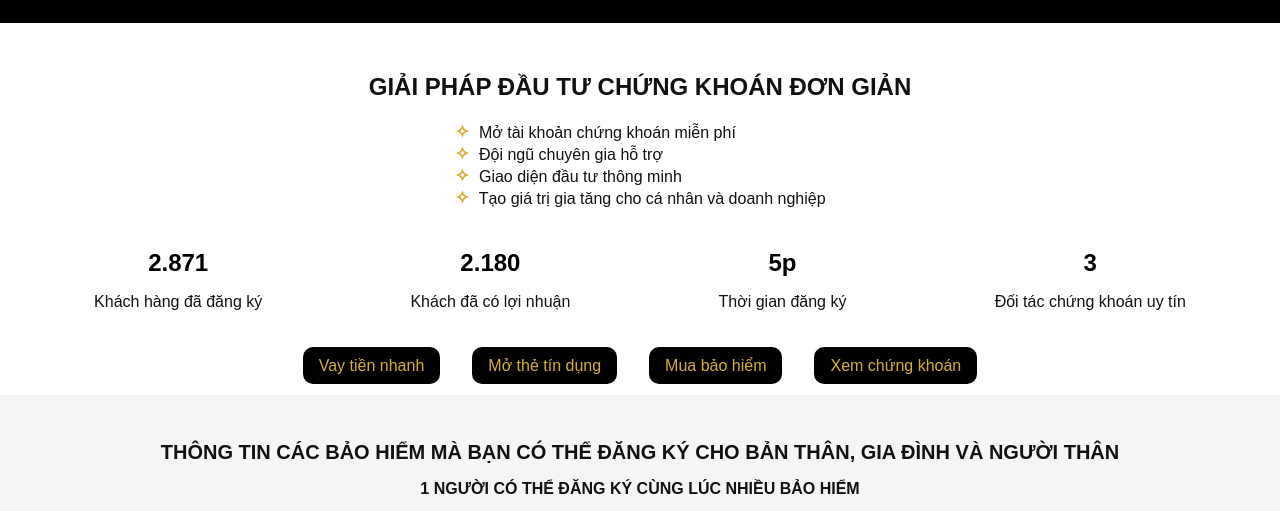
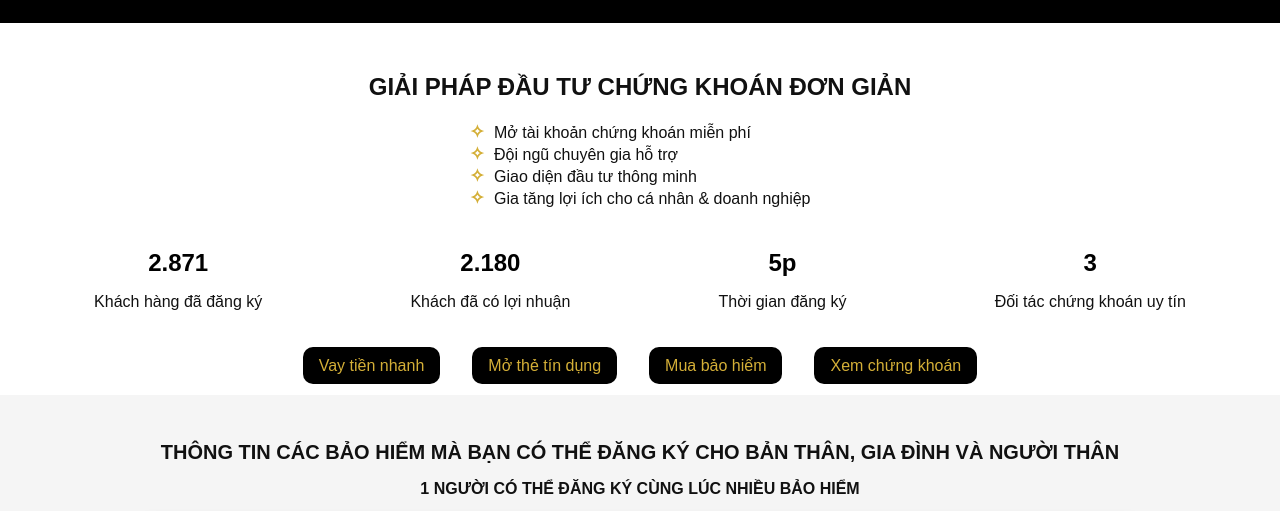
Before and after one commit to thanhtuyen662002/finance, a plain HTML site: page stock.html in a window 1280 px wide. Shown: the part 67-578 px from the top of the page. Drawn offline with Linux system fonts and the light colour scheme.

Commit message:
fix item feature li tag

```diff
--- a/stock.html
+++ b/stock.html
@@ -22,7 +22,7 @@
             <li><span class="check-icon">✧</span> Mở tài khoản chứng khoán miễn phí</li>
             <li><span class="check-icon">✧</span> Đội ngũ chuyên gia hỗ trợ</li>
             <li><span class="check-icon">✧</span> Giao diện đầu tư thông minh</li>
-            <li><span class="check-icon">✧</span> Tạo giá trị gia tăng cho cá nhân và doanh nghiệp</li>
+            <li><span class="check-icon">✧</span> Gia tăng lợi ích cho cá nhân & doanh nghiệp</li>
         </ul>
         <div class="stats">
             <div><strong>2.871</strong>
--- a/style.css
+++ b/style.css
@@ -55,8 +55,8 @@ body {
   margin-right: 5px;
 }
 
-.features li::marker {
-  color: #d4af37;
+.features li {
+  text-align: start;
 }
 
 .stats {
```
